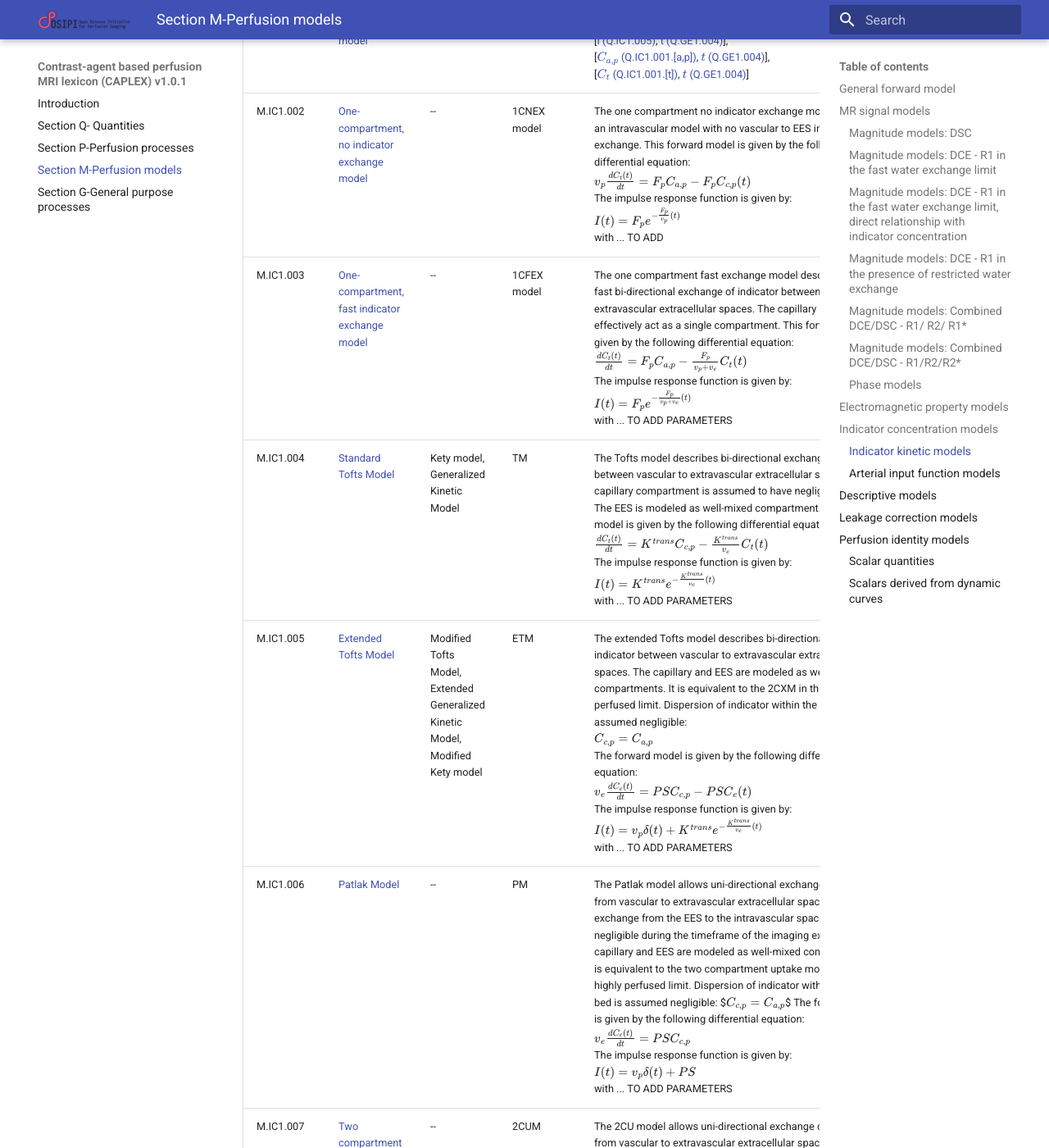
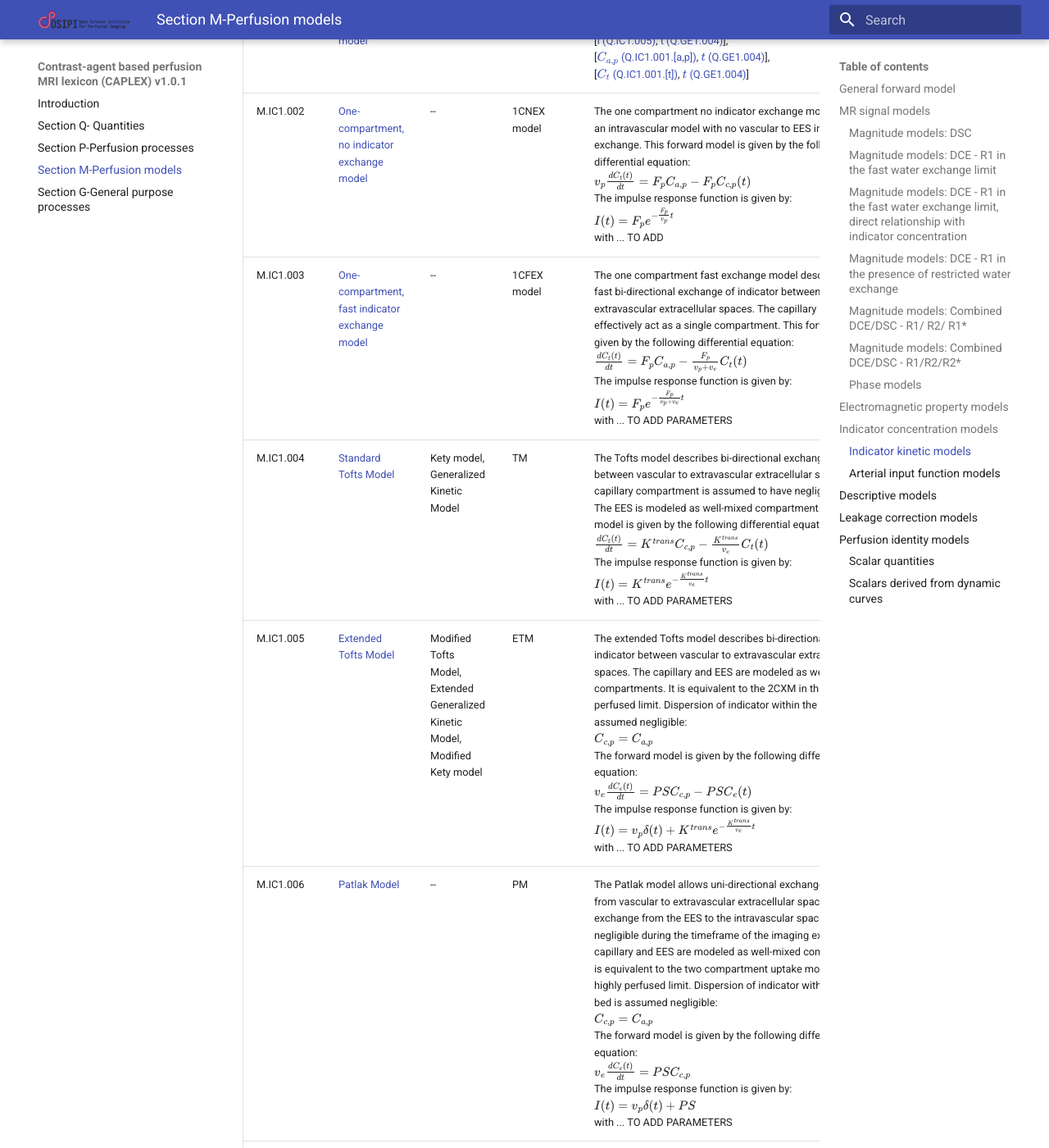
Before and after one commit to notZaki/OSIPI_CAPLEX, an MkDocs documentation site: the page built from docs/perfusionModels.md, in a window 1280 px wide and 1400 px high, scrolled down 7626 px. Shown: the whole window at 82% size. Built offline with MkDocs 1.6.1 and Material for MkDocs 9.7.7, drawn with Linux system fonts in a browser that asks for light colours; some of the changed text lies outside the part shown.

```diff
--- a/docs/perfusionModels.md
+++ b/docs/perfusionModels.md
@@ -96,15 +96,15 @@ We provide the differential equations and impulse response functions using the c
 
 | Code | OSIPI name| Alternative names|Notation|Description|Reference|
 | -- | -- | -- | -- | -- | -- |
-| M.IC1.001 |  <a name="LSS"> Linear and stationary system model | -- | LSS model | This forward model is given by the following equations: </br> $C(t)=I(t)\ast C_{a,p}(t)$ </br> with </br> [[I (Q.IC1.005)](quantities.md#IRF), [t (Q.GE1.004)](quantities.md#time)],</br> [[$C_{a,p}$ (Q.IC1.001.[a,p])](quantities.md#C), [$t$ (Q.GE1.004)](quantities.md#time)],</br> [[$C_t$ (Q.IC1.001.[t])](quantities.md#C), [$t$ (Q.GE1.004)](quantities.md#time)] | Rempp et al. (1994) |
-| M.IC1.002 | <a name="1CNEX"> One-compartment, no indicator exchange  model | -- | 1CNEX model | The one compartment no indicator exchange model describes an intravascular model with no vascular to EES indicator exchange. This forward model is given by the following differential equation: </br> $v_{p}\frac{dC_{t}(t)}{dt} = F_{p}C_{a,p} - F_{p}C_{c,p}(t)$</br>The impulse response function is given by: </br> $I(t) = F_{p}e^{{-\frac{F_{p}}{v_{p}}(t)}}$ </br> with ... TO ADD | Tofts et al. (1999) |
-| M.IC1.003 | <a name="1CFEX"> One-compartment, fast indicator exchange  model | -- | 1CFEX model | The one compartment fast exchange model describes infinitely fast bi-directional exchange of indicator between vascular to extravascular extracellular spaces. The capillary and EES effectively act as a single compartment. This forward model is given by the following differential equation: </br> $\frac{dC_{t}(t)}{dt} = F_{p}C_{a,p} - \frac{F_{p}}{v_{p} + v_{e}}C_{t}(t)$ </br> The impulse response function is given by: </br> $I(t) = F_{p}e^{{-\frac{F_{p}}{v_{p} + v_{e}}(t)}}$ </br> with ... TO ADD PARAMETERS | Sourbron et al. (2013) |
-| M.IC1.004 | <a name="TM"> Standard Tofts Model | Kety model, Generalized Kinetic Model | TM | The Tofts model describes bi-directional exchange of indicator between vascular to extravascular extracellular spaces. The capillary compartment is assumed to have negligible volume. The EES is modeled as well-mixed compartment. The forward model is given by the following differential equation: </br> $\frac{dC_{t}(t)}{dt} = K^{trans}C_{c,p} - \frac{K^{trans}}{v_{e}}C_{t}(t)$ </br> The impulse response function is given by: </br> $I(t) = K^{trans}e^{{-\frac{K^{trans}}{v_{e}}(t)}}$ </br> with ... TO ADD PARAMETERS | Tofts and Kermode (1991) |
-| M.IC1.005 | <a name="ETM"> Extended Tofts Model | Modified Tofts Model, Extended Generalized Kinetic Model, Modified Kety model | ETM | The extended Tofts model describes bi-directional exchange of indicator between vascular to extravascular extracellular spaces. The capillary and EES are modeled as well-mixed compartments. It is equivalent to the 2CXM in the highly perfused limit. Dispersion of indicator within the capillary bed is assumed negligible: </br> $C_{c,p} = C_{a,p}$ </br> The forward model is given by the following differential equation: </br> $v_{e}\frac{dC_{e}(t)}{dt} = PSC_{c,p} - PSC_{e}(t)$ </br> The impulse response function is given by: </br> $I(t) = v_{p}\delta(t) + K^{trans}e^{{-\frac{K^{trans}}{v_{e}}(t)}}$ </br> with ... TO ADD PARAMETERS | Tofts (1997) |
-| M.IC1.006 | <a name="Patlak"> Patlak Model | -- | PM | The Patlak model allows uni-directional exchange of indicator from vascular to extravascular extracellular spaces. Indicator exchange from the EES to the intravascular space is considered negligible during the timeframe of the imaging experiment. The capillary and EES are modeled as well-mixed compartments. It is equivalent to the two compartment uptake model in the highly perfused limit. Dispersion of indicator within the capillary bed is assumed negligible: $$C_{c,p} = C_{a,p}$$ The forward model is given by the following differential equation: </br> $v_{e}\frac{dC_{e}(t)}{dt} = PSC_{c,p}$ </br> The impulse response function is given by: </br> $I(t) = v_{p}\delta(t) + PS$ </br> with ... TO ADD PARAMETERS | Patlak et al. (1983) |
-| M.IC1.007 | <a name="2CUM"> Two compartment uptake model | -- | 2CUM | The 2CU model allows uni-directional exchange of indicator from vascular to extravascular extracellular spaces. Indicator exchange from the EES to the intravascular space is considered negligible during the timeframe of the imaging experiment. The capillary and EES are modeled as well-mixed compartments. The forward model is given by the following differential equations:  </br> $v_{p}\frac{dC_{c,p}(t)}{dt} = F_{p}C_{a,p} - F_{p}C_{c,p} - PSC_{a,p}$ </br> </br> $v_{e}\frac{dC_{e}(t)}{dt} = PSC_{a,p}$ </br> The impulse response function is given by: </br> $I(t) = F_{p}e^{\frac{F_{p} + PS}{v_{p}}(t)} + E(1 - e^{\frac{F_{p} + PS}{v_{p}}(t)})$ </br> with ... TO ADD PARAMETERS | Pradel et al. (2003), Sourbron (2009) |
-| M.IC1.008 | <a name="PFUM"> Plug flow uptake model | -- | PFUM | The plug flow uptake model allows uni-directional exchange of indicator from vascular to extravascular extracellular spaces. Indicator exchange from the EES to the intravascular space is considered negligible during the timeframe of the imaging experiment. The capillary space is modeled as a plug flow system and the EES as a well-mixed compartment. The forward model is given by the following differential equations: </br> $v_{p}\frac{\partial C_{c,p}(x_{ax}, t)}{\partial t} = -F_{p}L_{ax}\frac{\partial C_{a,p}(x_{ax}, t)}{\partial x_{ax}} - PSC_{a,p}(x_{ax}, t)$ </br> </br> $v_{e}\frac{dC_{e}(t)}{dt} = PS \int_{0}^{L_{ax}} C_{c,p} (x_{ax},t) dx$ </br> The impulse response function is ... TO ADD IRF AND PARAMETERS | St. Lawrence and Frank (2000) |
-| M.IC1.009 | <a name="2CXM"> Two compartment exchange model | -- | 2CXM | The 2CX model allows bi-directional exchange of indicator between vascular and extravascular extracellular compartments. Indicator is assumed to be well mixed within each compartment. The forward model is given by the following differential equations: </br> $v_{p}\frac{dC_{c,p}}{dt} = F_{p}C_{a,p}(t) - F_{p}C_{c,p}(t) - PSC_{c,p}(t) + PSC_{e}(t)$ </br> </br> $v_{e}\frac{dC_{e}}{dt} = PSC_{c,p}(t) - PSC_{e}(t)$ </br> The impulse response function is given by </br> $I(t) = F_{p}e^{-K_{+}(t)} + E_{-}(e^{-K_{+}(t)} - e^{-K_{-}(t)})$ </br> </br> $K_{\pm} = \frac{1}{2}\Biggl(\frac{F_{p} + PS}{v_{p}} + \frac{PS}{v_{p}} \pm \sqrt{(\frac{F_{p} + PS}{v_{p}} + \frac{PS}{v_{e}})^{2} - 4\frac{F_{p}PS}{v_{p}v_{e}}}\Biggl)$ </br> </br> $E_{-} = \frac{K_{+} + \frac{F_{p}}{v_{p}}}{K_{+} + K_{-}}$ </br> with ... TO ADD PARAMETERS | Brix et al. (2004), Sourbron et al. (2009), Donaldson et al. (2010) |
+| M.IC1.001 |  <a name="LSS"> Linear and stationary system model | -- | LSS model | This forward model is given by the following equations: </br> $C(t)=I(t)\ast C_{a,p}(t)$ </br> with </br> [[I (Q.IC1.005)](quantities.md#IRF), [t (Q.GE1.004)](quantities.md#time)],</br> [[$C_{a,p}$ (Q.IC1.001.[a,p])](quantities.md#C), [$t$ (Q.GE1.004)](quantities.md#time)],</br> [[$C_t$ (Q.IC1.001.[t])](quantities.md#C), [$t$ (Q.GE1.004)](quantities.md#time)] | (Rempp et al. 1994) |
+| M.IC1.002 | <a name="1CNEX"> One-compartment, no indicator exchange  model | -- | 1CNEX model | The one compartment no indicator exchange model describes an intravascular model with no vascular to EES indicator exchange. This forward model is given by the following differential equation: </br> $v_{p}\frac{dC_{t}(t)}{dt} = F_{p}C_{a,p} - F_{p}C_{c,p}(t)$</br>The impulse response function is given by: </br> $I(t) = F_{p}e^{{-\frac{F_{p}}{v_{p}}t}}$ </br> with ... TO ADD | (Tofts et al. 1999) |
+| M.IC1.003 | <a name="1CFEX"> One-compartment, fast indicator exchange  model | -- | 1CFEX model | The one compartment fast exchange model describes infinitely fast bi-directional exchange of indicator between vascular to extravascular extracellular spaces. The capillary and EES effectively act as a single compartment. This forward model is given by the following differential equation: </br> $\frac{dC_{t}(t)}{dt} = F_{p}C_{a,p} - \frac{F_{p}}{v_{p} + v_{e}}C_{t}(t)$ </br> The impulse response function is given by: </br> $I(t) = F_{p}e^{{-\frac{F_{p}}{v_{p} + v_{e}}t}}$ </br> with ... TO ADD PARAMETERS | (Sourbron et al. 2013) |
+| M.IC1.004 | <a name="TM"> Standard Tofts Model | Kety model, Generalized Kinetic Model | TM | The Tofts model describes bi-directional exchange of indicator between vascular to extravascular extracellular spaces. The capillary compartment is assumed to have negligible volume. The EES is modeled as well-mixed compartment. The forward model is given by the following differential equation: </br> $\frac{dC_{t}(t)}{dt} = K^{trans}C_{c,p} - \frac{K^{trans}}{v_{e}}C_{t}(t)$ </br> The impulse response function is given by: </br> $I(t) = K^{trans}e^{{-\frac{K^{trans}}{v_{e}}t}}$ </br> with ... TO ADD PARAMETERS | (Tofts and Kermode 1991) |
+| M.IC1.005 | <a name="ETM"> Extended Tofts Model | Modified Tofts Model, Extended Generalized Kinetic Model, Modified Kety model | ETM | The extended Tofts model describes bi-directional exchange of indicator between vascular to extravascular extracellular spaces. The capillary and EES are modeled as well-mixed compartments. It is equivalent to the 2CXM in the highly perfused limit. Dispersion of indicator within the capillary bed is assumed negligible: </br> $C_{c,p} = C_{a,p}$ </br> The forward model is given by the following differential equation: </br> $v_{e}\frac{dC_{e}(t)}{dt} = PSC_{c,p} - PSC_{e}(t)$ </br> The impulse response function is given by: </br> $I(t) = v_{p}\delta(t) + K^{trans}e^{{-\frac{K^{trans}}{v_{e}}t}}$ </br> with ... TO ADD PARAMETERS | (Tofts 1997) |
+| M.IC1.006 | <a name="Patlak"> Patlak Model | -- | PM | The Patlak model allows uni-directional exchange of indicator from vascular to extravascular extracellular spaces. Indicator exchange from the EES to the intravascular space is considered negligible during the timeframe of the imaging experiment. The capillary and EES are modeled as well-mixed compartments. It is equivalent to the two compartment uptake model in the highly perfused limit. Dispersion of indicator within the capillary bed is assumed negligible: </br> $C_{c,p} = C_{a,p}$ </br> The forward model is given by the following differential equation: </br> $v_{e}\frac{dC_{e}(t)}{dt} = PSC_{c,p}$ </br> The impulse response function is given by: </br> $I(t) = v_{p}\delta(t) + PS$ </br> with ... TO ADD PARAMETERS | (Patlak et al. 1983) |
+| M.IC1.007 | <a name="2CUM"> Two compartment uptake model | -- | 2CUM | The 2CU model allows uni-directional exchange of indicator from vascular to extravascular extracellular spaces. Indicator exchange from the EES to the intravascular space is considered negligible during the timeframe of the imaging experiment. The capillary and EES are modeled as well-mixed compartments. The forward model is given by the following differential equations:  </br> $v_{p}\frac{dC_{c,p}(t)}{dt} = F_{p}C_{a,p} - F_{p}C_{c,p} - PSC_{a,p}$ </br> </br> $v_{e}\frac{dC_{e}(t)}{dt} = PSC_{a,p}$ </br> The impulse response function is given by: </br> $I(t) = F_{p}e^{-({\frac{F_{p} + PS}{v_{p}}})t} + E(1 - e^{-({\frac{F_{p} + PS}{v_{p}}})t})$ </br> with ... TO ADD PARAMETERS | (Pradel et al. 2003), (Sourbron 2009) |
+| M.IC1.008 | <a name="PFUM"> Plug flow uptake model | -- | PFUM | The plug flow uptake model allows uni-directional exchange of indicator from vascular to extravascular extracellular spaces. Indicator exchange from the EES to the intravascular space is considered negligible during the timeframe of the imaging experiment. The capillary space is modeled as a plug flow system and the EES as a well-mixed compartment. The forward model is given by the following differential equations: </br> $v_{p}\frac{\partial C_{c,p}(x_{ax}, t)}{\partial t} = -F_{p}L_{ax}\frac{\partial C_{a,p}(x_{ax}, t)}{\partial x_{ax}} - PSC_{a,p}(x_{ax}, t)$ </br> </br> $v_{e}\frac{dC_{e}(t)}{dt} = PS \int_{0}^{L_{ax}} C_{c,p} (x_{ax},t) dx$ </br> The impulse response function is ... TO ADD IRF AND PARAMETERS | (St. Lawrence and Frank 2000) |
+| M.IC1.009 | <a name="2CXM"> Two compartment exchange model | -- | 2CXM | The 2CX model allows bi-directional exchange of indicator between vascular and extravascular extracellular compartments. Indicator is assumed to be well mixed within each compartment. The forward model is given by the following differential equations: </br> $v_{p}\frac{dC_{c,p}}{dt} = F_{p}C_{a,p}(t) - F_{p}C_{c,p}(t) - PSC_{c,p}(t) + PSC_{e}(t)$ </br> </br> $v_{e}\frac{dC_{e}}{dt} = PSC_{c,p}(t) - PSC_{e}(t)$ </br> The impulse response function is given by </br> $I(t) = F_{p}e^{-K_{+}t} + E_{-}(e^{-K_{+}t} - e^{-K_{-}t})$ </br> </br> $K_{\pm} = \frac{1}{2}\Biggl(\frac{F_{p} + PS}{v_{p}} + \frac{PS}{v_{p}} \pm \sqrt{(\frac{F_{p} + PS}{v_{p}} + \frac{PS}{v_{e}})^{2} - 4\frac{F_{p}PS}{v_{p}v_{e}}}\Biggl)$ </br> </br> $E_{-} = \frac{K_{+} + \frac{F_{p}}{v_{p}}}{K_{+} + K_{-}}$ </br> with ... TO ADD PARAMETERS | (Brix et al. 2004), (Sourbron et al. 2009), (Donaldson et al. 2010) |
 | M.IC1.999 | <a name="not listed IC1"></a> Model not listed | -- | -- | This is a custom free-text item, which can be used if a model of interest is not listed. Please state a literature reference and request the item to be added to the lexicon for future usage. | -- |
 
 
```
